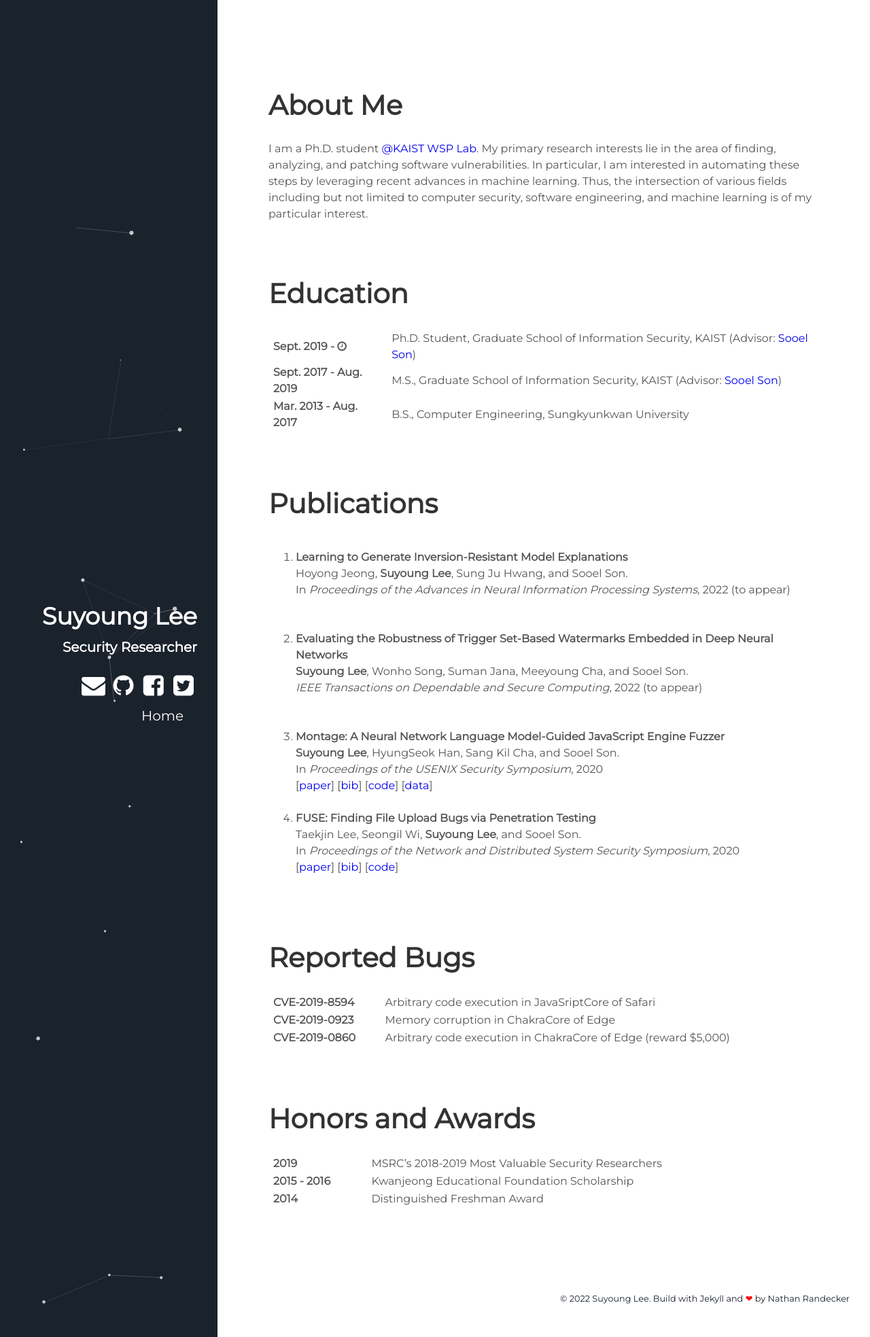
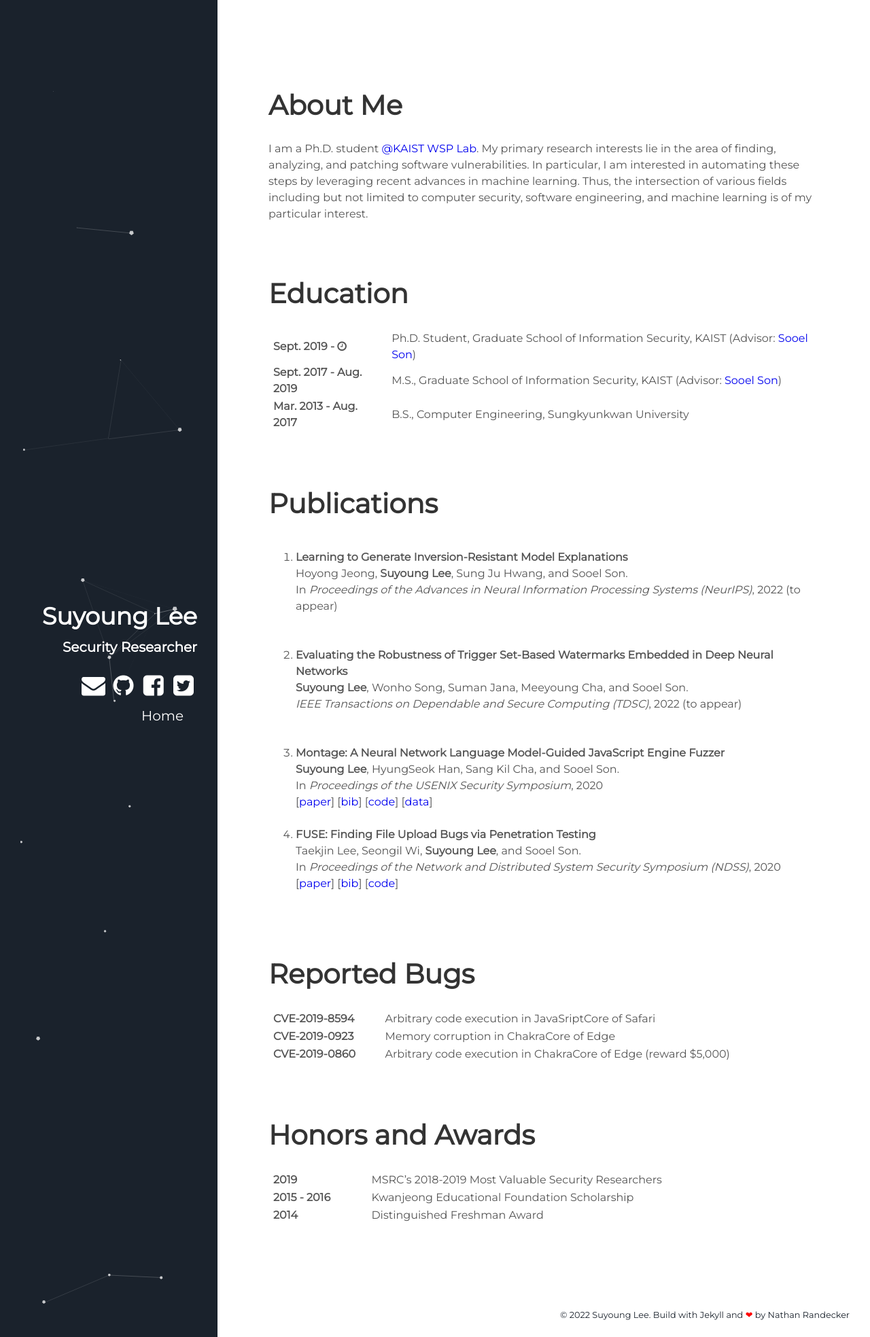
Before and after one commit to leeswimming/leeswimming.github.io, a Jekyll site: the page built from index.html, in a window 1280 px wide. Shown: the whole page at 68% size. Built offline with Jekyll 4.4.1, drawn with Linux system fonts in a browser that asks for light colours.

Commit message:
Update publications.yml

```diff
--- a/_data/publications.yml
+++ b/_data/publications.yml
@@ -1,6 +1,6 @@
 - title: "Learning to Generate Inversion-Resistant Model Explanations"
   authors: Hoyong Jeong, <strong>Suyoung Lee</strong>, Sung Ju Hwang, and Sooel Son.
-  venue: In <em>Proceedings of the Advances in Neural Information Processing Systems</em>
+  venue: In <em>Proceedings of the Advances in Neural Information Processing Systems (NeurIPS)</em>
   year: 2022 (to appear)
   link:
   bib:
@@ -8,7 +8,7 @@
 
 - title: "Evaluating the Robustness of Trigger Set-Based Watermarks Embedded in Deep Neural Networks"
   authors: <strong>Suyoung Lee</strong>, Wonho Song, Suman Jana, Meeyoung Cha, and Sooel Son.
-  venue: <em>IEEE Transactions on Dependable and Secure Computing</em>
+  venue: <em>IEEE Transactions on Dependable and Secure Computing (TDSC)</em>
   year: 2022 (to appear)
   link:
   bib:
@@ -25,7 +25,7 @@
 
 - title: "FUSE: Finding File Upload Bugs via Penetration Testing"
   authors: Taekjin Lee, Seongil Wi, <strong>Suyoung Lee</strong>, and Sooel Son.
-  venue: In <em>Proceedings of the Network and Distributed System Security Symposium</em>
+  venue: In <em>Proceedings of the Network and Distributed System Security Symposium (NDSS)</em>
   year: 2020
   link: /papers/lee-ndss20.pdf
   bib: /bibtex/lee-ndss20.bib
```
